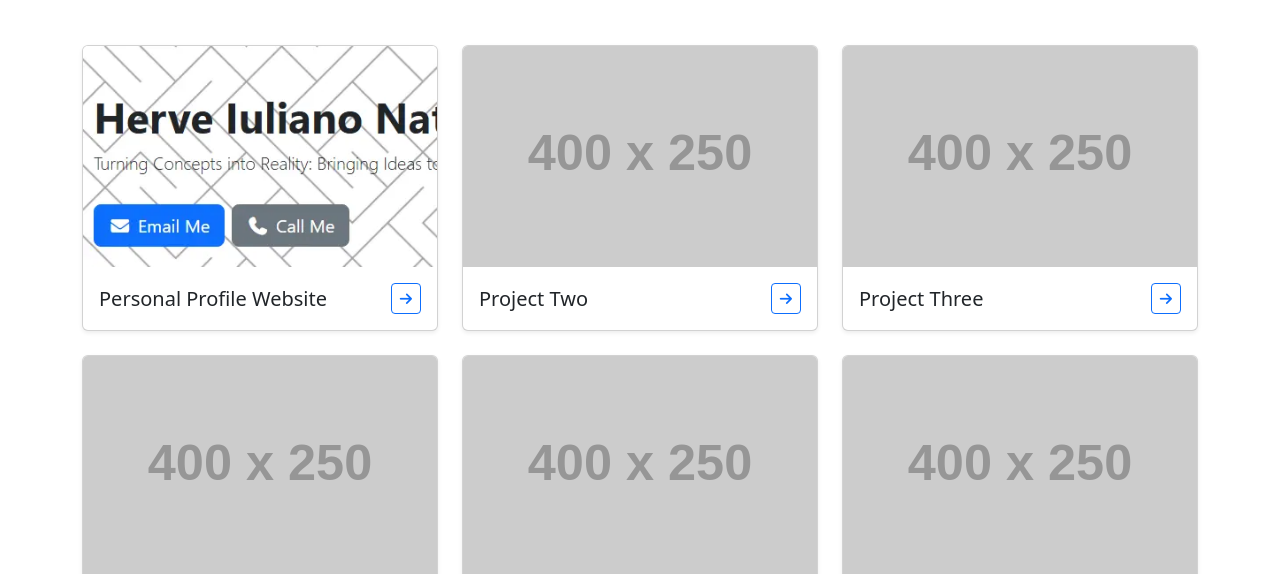
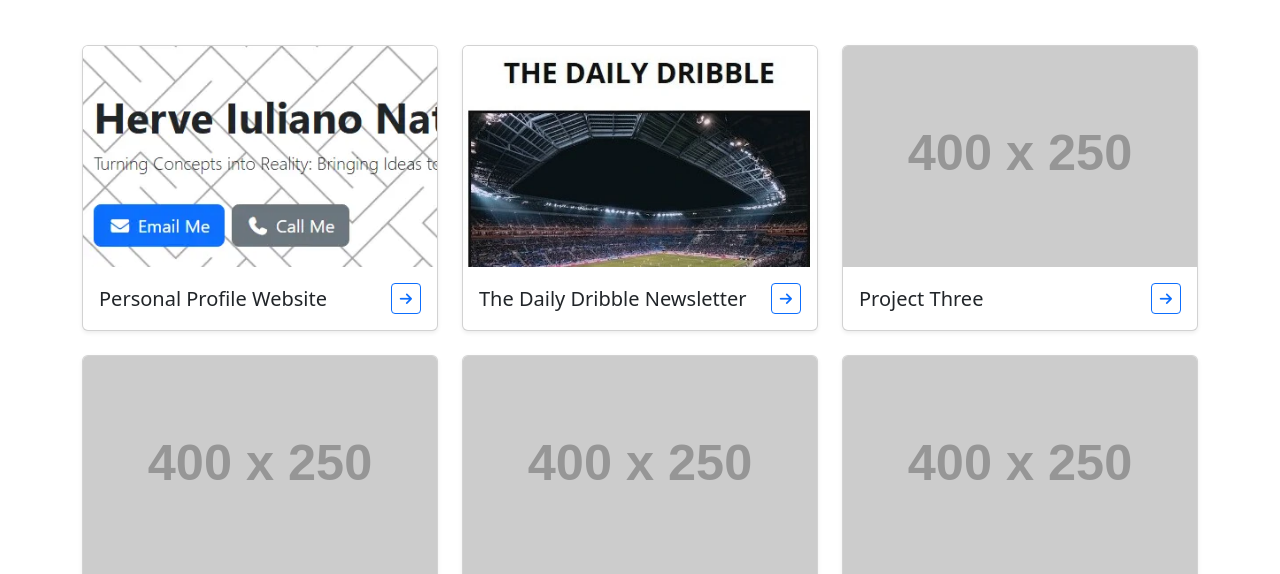
Before and after one commit to herveinp/herveinp.github.io, a website built with Vite: page portfolio.html in a window 1280 px wide. Shown: the part 505-1079 px from the top of the page. Built offline with nearby package versions, Linux system fonts and the light colour scheme; placeholder pictures from the web are drawn by us.

Commit message:
Fifth commit.

```diff
--- a/portfolio.html
+++ b/portfolio.html
@@ -104,7 +104,7 @@
           <div class="col-lg-4 col-md-6">
             <div class="card h-100 shadow-sm project-card">
               <img
-                src="assets/image/personal-profile-project-thumbnail.webp"
+                src="./assets/image/personal-profile-project-thumbnail.webp"
                 class="card-img-top"
                 alt="Personal profile website thumbnail"
               />
@@ -128,13 +128,13 @@
           <div class="col-lg-4 col-md-6">
             <div class="card h-100 shadow-sm project-card">
               <img
-                src="https://placehold.co/400x250/png"
+                src="./assets/image/the-daily-dribble-newsletter-project-thumbnail.webp"
                 class="card-img-top"
                 alt="Project 2 thumbnail"
               />
               <div class="card-body">
                 <div class="d-flex justify-content-between align-items-center">
-                  <h5 class="card-title m-0">Project Two</h5>
+                  <h5 class="card-title m-0">The Daily Dribble Newsletter</h5>
                   <a
                     href="https://example.com/project-two"
                     target="_blank"
```
Also changed, not shown: README.md, assets/image/the-daily-dribble-newsletter-project-thumbnail.webp (added), 1 other file.
